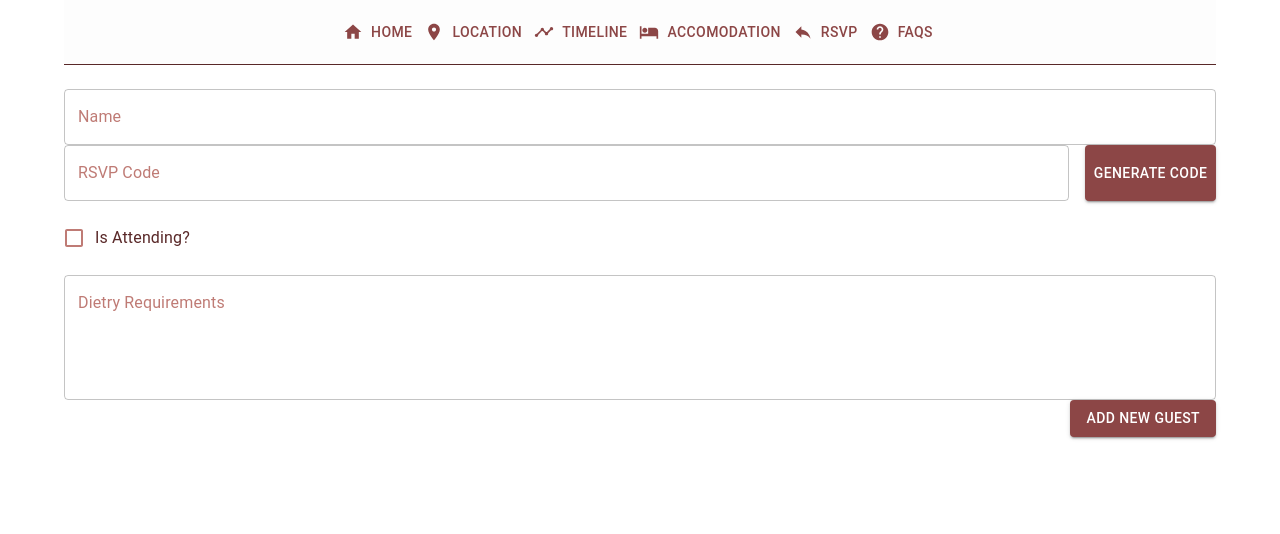
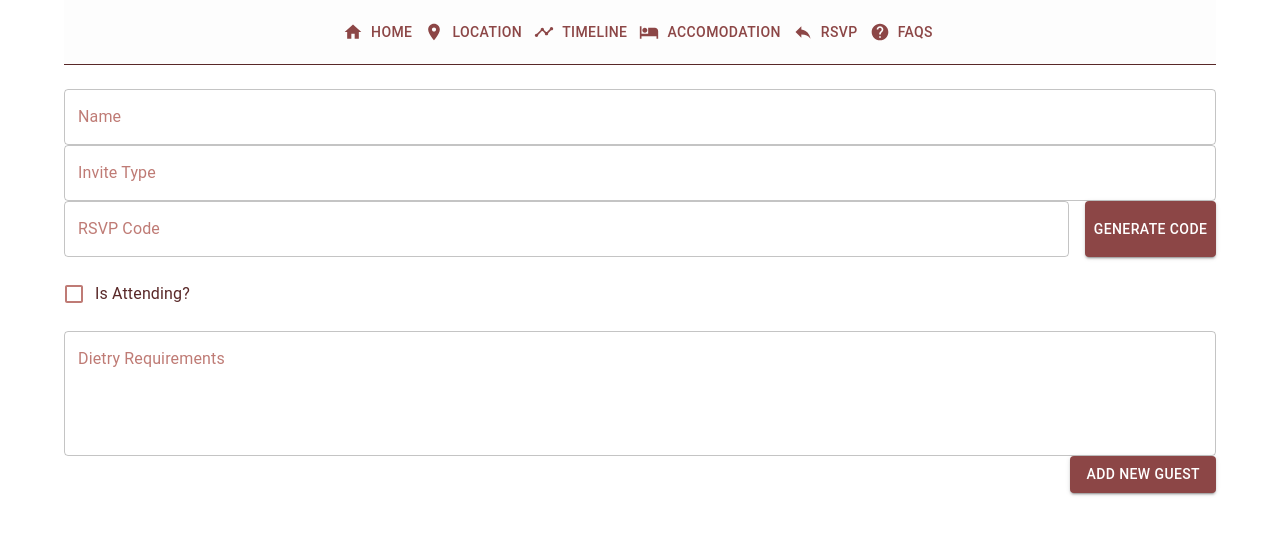
Before and after one commit to gordonwoodbine/weddingsite-clone, a Next.js app: page /admin/addGuest in a window 1280 px wide. Shown: the top 534 px of the page. Built offline with nearby package versions, Linux system fonts and the light colour scheme; no server answers.

Commit message:
add inviteType field so you can add new guest

```diff
--- a/components/Form/Form.js
+++ b/components/Form/Form.js
@@ -24,6 +24,7 @@ const Form = ({ formId, userData, newUser = true }) => {
   const [isSubmitting, setIsSubmitting] = useState(false);
   const [formData, setFormData] = useState({
     name: userData.name,
+    inviteType: userData.inviteType,
     rsvpCode: userData.rsvpCode,
     isAttending: userData.isAttending,
     dietryReqs: userData.dietryReqs,
@@ -83,6 +84,14 @@ const Form = ({ formId, userData, newUser = true }) => {
         onChange={handleChange}
         className={classes.formField}
       />
+      <TextField
+        variant='outlined'
+        label='Invite Type'
+        name='inviteType'
+        value={formData.inviteType}
+        onChange={handleChange}
+        className={classes.formField}
+      />
       <Box display='flex' alignItems={'stretch'} className={classes.formField}>
         <TextField
           variant='outlined'
--- a/lib/models/Guest.js
+++ b/lib/models/Guest.js
@@ -7,7 +7,7 @@ const GuestSchema = new mongoose.Schema({
   },
   inviteType: {
     type: String,
-    required: true,
+    required: [true, 'You must provide an invite type for this guest'],
   },
   rsvpCode: {
     type: String,
--- a/pages/admin/addGuest.js
+++ b/pages/admin/addGuest.js
@@ -3,6 +3,7 @@ import Form from '../../components/Form';
 const AddGuest = () => {
   const guest = {
     name: '',
+    inviteType: '',
     rsvpCode: '',
     isAttending: false,
     dietryReqs: '',
--- a/pages/admin/index.js
+++ b/pages/admin/index.js
@@ -14,6 +14,11 @@ const Admin = ({ guests }) => {
     {
       field: 'name',
       headerName: 'Guest Name',
+      width: 200,
+    },
+    {
+      field: 'inviteType',
+      headerName: 'Invite Type',
       width: 200,
     },
     {
```
Also changed, not shown: 1 other file (tests, documents, lock files or other folders).
